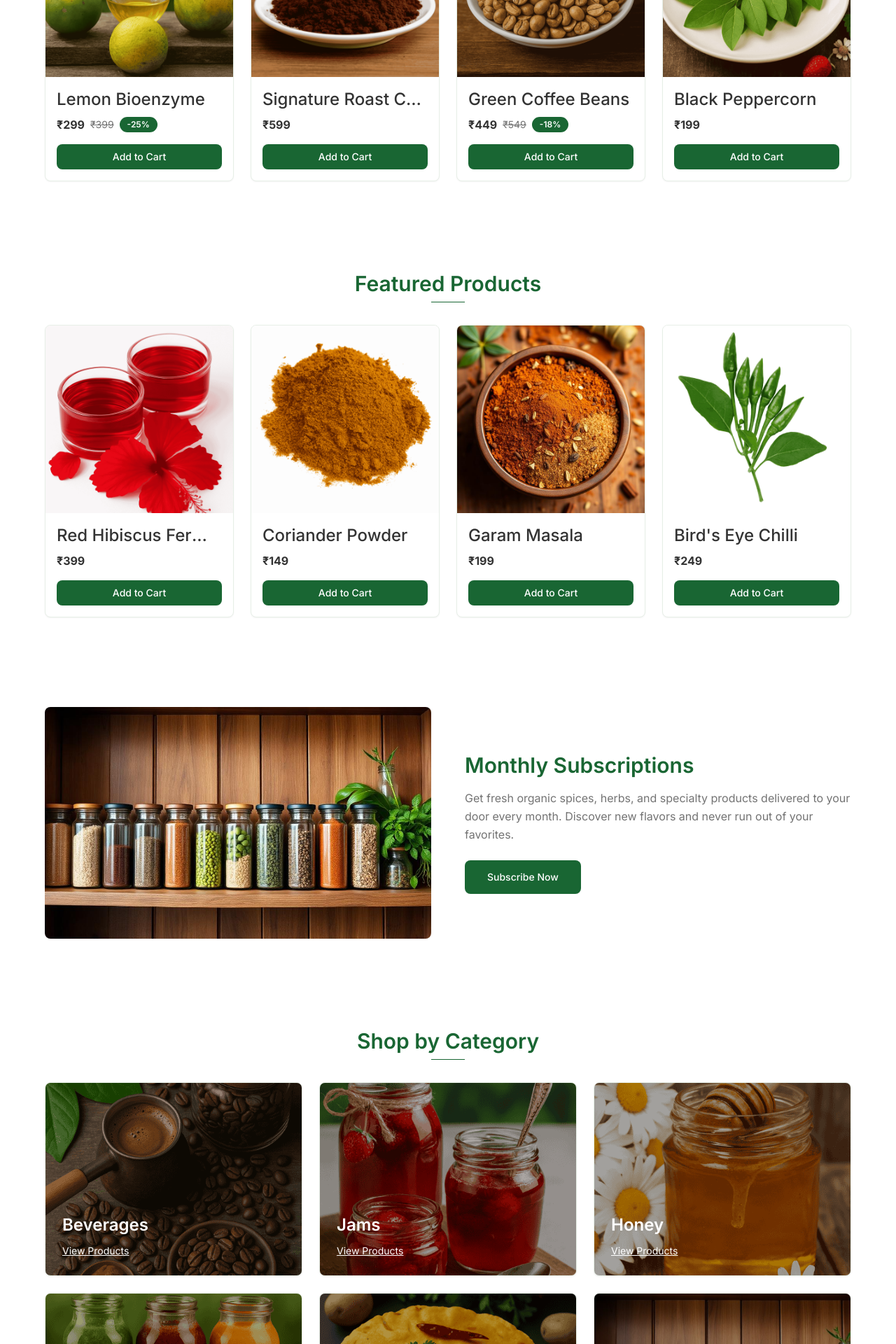
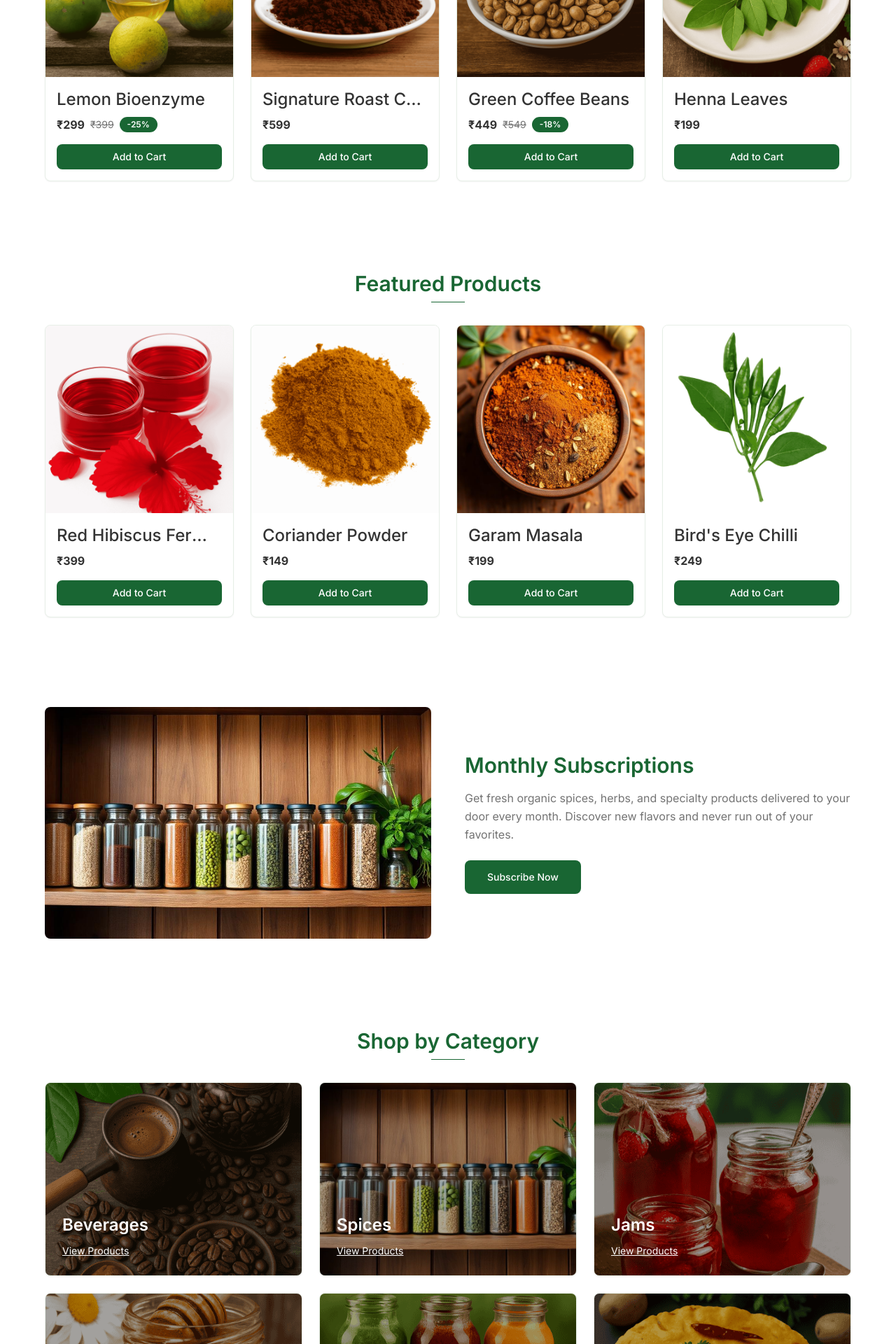
Before and after one commit to Udaytondwal1/roots-and-rounds-main, a React (Vite) app: page / in a window 1280 px wide. Shown: the part 860-2780 px from the top of the page at 70% size. Built offline with nearby package versions, Linux system fonts and the light colour scheme.

Commit message:
Updated Links

```diff
--- a/src/pages/Index.tsx
+++ b/src/pages/Index.tsx
@@ -7,24 +7,28 @@ import { useState } from "react";
 
 // Import all images
 import farmerBobsLogo from "@/assets/farmer-bobs-official-logo.png";
-import heroPeppercorns from "@/assets/hero-peppercorns.jpg";
-import lemonBioenzyme from "@/assets/lemon-bioenzyme.jpg";
-import signatureCoffee from "@/assets/signature-coffee.jpg";
-import greenCoffeeBeans from "@/assets/green-coffee-beans.jpg";
+import heroPeppercorns from "@/assets/top deals/heena leaves.png";
+import lemonBioenzyme from "@/assets/top deals/lemon bioenzyme.png";
+import signatureCoffee from "@/assets/top deals/signature roast coffee.png";
+import greenCoffeeBeans from "@/assets/top deals/green coffee beans.png";
 import spiceJars from "@/assets/spice-jars.jpg";
-import redHibiscus from "@/assets/red-hibiscus.jpg";
-import corianderPowder from "@/assets/coriander-powder.jpg";
+import redHibiscus from "@/assets/featured-product/red hibiscus ferment.png";
+import corianderPowder from "@/assets/featured-product/coriander powder .png";
 import garamMasala from "@/assets/garam-masala.jpg";
-import birdsEyeChilli from "@/assets/birds-eye-chilli.jpg";
+import birdsEyeChilli from "@/assets/featured-product/bird eye chilly.png";
 import fruitPreserves from "@/assets/fruit-preserves.jpg";
 import bigCardamom from "@/assets/big-cardamom.jpg";
 import starFruitPickle from "@/assets/star-fruit-pickle.jpg";
 import pineappleJam from "@/assets/pineapple-jam.jpg";
 import cocoaPods from "@/assets/cocoa-pods.jpg";
 import farmhouse from "@/assets/farmhouse.jpg";
-import beveragesCategory from "@/assets/beverages-category.jpg";
+import beveragesCategory from "@/assets/categories/breverage.png";
 import organicStore from "@/assets/organic-store.jpg";
 import skincareProducts from "@/assets/skincare-products.jpg";
+import Peppercorns from "@/assets/categories/jam.png";
+import honey from "@/assets/categories/honey.png";
+import juice from "@/assets/categories/juice.png";
+import papadum from "@/assets/categories/papadum.png";
 
 const heroImages = [
   {
@@ -159,25 +163,25 @@ const Index = () => {
           </div>
           <div className="grid grid-cols-2 md:grid-cols-3 lg:grid-cols-4 gap-6">
             <ProductCard
-              image="/src/assets/top deals/lemon bioenzyme.png"
+              image={lemonBioenzyme}
               name="Lemon Bioenzyme"
               price="₹299"
               originalPrice="₹399"
             />
             <ProductCard
-              image="/src/assets/top deals/signature roast coffee.png"
+              image={signatureCoffee}
               name="Signature Roast Coffee"
               price="₹599"
             />
             <ProductCard
-              image="/src/assets/top deals/green coffee beans.png"
+              image={greenCoffeeBeans}
               name="Green Coffee Beans"
               price="₹449"
               originalPrice="₹549"
             />
             <ProductCard
-              image="/src/assets/top deals/heena leaves.png"
-              name="Black Peppercorn"
+              image={heroPeppercorns}
+              name="Henna Leaves"
               price="₹199"
             />
           </div>
@@ -193,18 +197,18 @@ const Index = () => {
           </div>
           <div className="grid grid-cols-2 md:grid-cols-3 lg:grid-cols-4 gap-6">
             <ProductCard
-              image="/src/assets/featured-product/red hibiscus ferment.png"
+              image={redHibiscus}
               name="Red Hibiscus Ferment"
               price="₹399"
             />
             <ProductCard
-              image="/src/assets/featured-product/coriander powder .png"
+              image={corianderPowder}
               name="Coriander Powder"
               price="₹149"
             />
             <ProductCard image={garamMasala} name="Garam Masala" price="₹199" />
             <ProductCard
-              image="/src/assets/featured-product/bird eye chilly.png"
+              image={birdsEyeChilli}
               name="Bird's Eye Chilli"
               price="₹249"
             />
@@ -247,7 +251,7 @@ const Index = () => {
             <Card className="group overflow-hidden rounded-lg border border-border-light hover:opacity-90 transition-opacity cursor-pointer">
               <div className="relative aspect-[4/3]">
                 <img
-                  src="/src/assets/categories/breverage.png"
+                  src={beveragesCategory}
                   alt="Beverages"
                   className="w-full h-full object-cover"
                 />
@@ -263,8 +267,24 @@ const Index = () => {
             <Card className="group overflow-hidden rounded-lg border border-border-light hover:opacity-90 transition-opacity cursor-pointer">
               <div className="relative aspect-[4/3]">
                 <img
-                  src="/src/assets/categories/jam.png"
+                  src={spiceJars}
                   alt="Spices"
+                  className="w-full h-full object-cover"
+                />
+                <div className="absolute inset-0 bg-black/30 flex items-end p-6">
+                  <div className="text-white">
+                    <h3 className="mb-2 text-white">Spices</h3>
+                    <span className="text-sm underline">View Products</span>
+                  </div>
+                </div>
+              </div>
+            </Card>
+
+            <Card className="group overflow-hidden rounded-lg border border-border-light hover:opacity-90 transition-opacity cursor-pointer">
+              <div className="relative aspect-[4/3]">
+                <img
+                  src={Peppercorns}
+                  alt="Black Peppercorn"
                   className="w-full h-full object-cover"
                 />
                 <div className="absolute inset-0 bg-black/30 flex items-end p-6">
@@ -279,7 +299,7 @@ const Index = () => {
             <Card className="group overflow-hidden rounded-lg border border-border-light hover:opacity-90 transition-opacity cursor-pointer">
               <div className="relative aspect-[4/3]">
                 <img
-                  src="/src/assets/categories/honey.png"
+                  src={honey}
                   alt="Black Peppercorn"
                   className="w-full h-full object-cover"
                 />
@@ -295,7 +315,7 @@ const Index = () => {
             <Card className="group overflow-hidden rounded-lg border border-border-light hover:opacity-90 transition-opacity cursor-pointer">
               <div className="relative aspect-[4/3]">
                 <img
-                  src="/src/assets/categories/juice.png"
+                  src={juice}
                   alt="Black Peppercorn"
                   className="w-full h-full object-cover"
                 />
@@ -311,29 +331,13 @@ const Index = () => {
             <Card className="group overflow-hidden rounded-lg border border-border-light hover:opacity-90 transition-opacity cursor-pointer">
               <div className="relative aspect-[4/3]">
                 <img
-                  src="/src/assets/categories/papadum.png"
-                  alt="Black Peppercorn"
+                  src={papadum}
+                  alt="Papadum"
                   className="w-full h-full object-cover"
                 />
                 <div className="absolute inset-0 bg-black/30 flex items-end p-6">
                   <div className="text-white">
                     <h3 className="mb-2 text-white">Papadums</h3>
-                    <span className="text-sm underline">View Products</span>
-                  </div>
-                </div>
-              </div>
-            </Card>
-
-            <Card className="group overflow-hidden rounded-lg border border-border-light hover:opacity-90 transition-opacity cursor-pointer">
-              <div className="relative aspect-[4/3]">
-                <img
-                  src={spiceJars}
-                  alt="Black Peppercorn"
-                  className="w-full h-full object-cover"
-                />
-                <div className="absolute inset-0 bg-black/30 flex items-end p-6">
-                  <div className="text-white">
-                    <h3 className="mb-2 text-white">Spices</h3>
                     <span className="text-sm underline">View Products</span>
                   </div>
                 </div>
```
